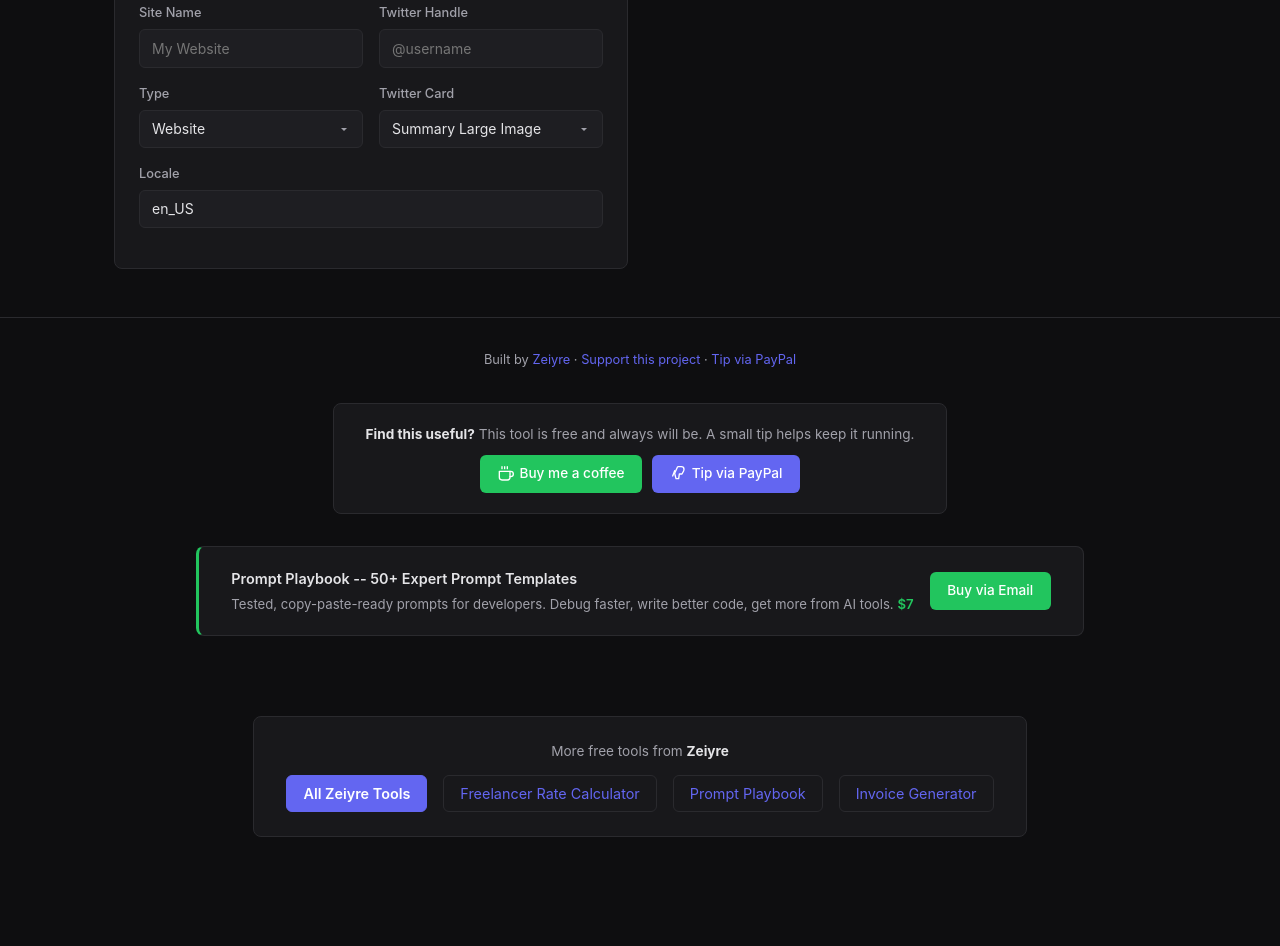
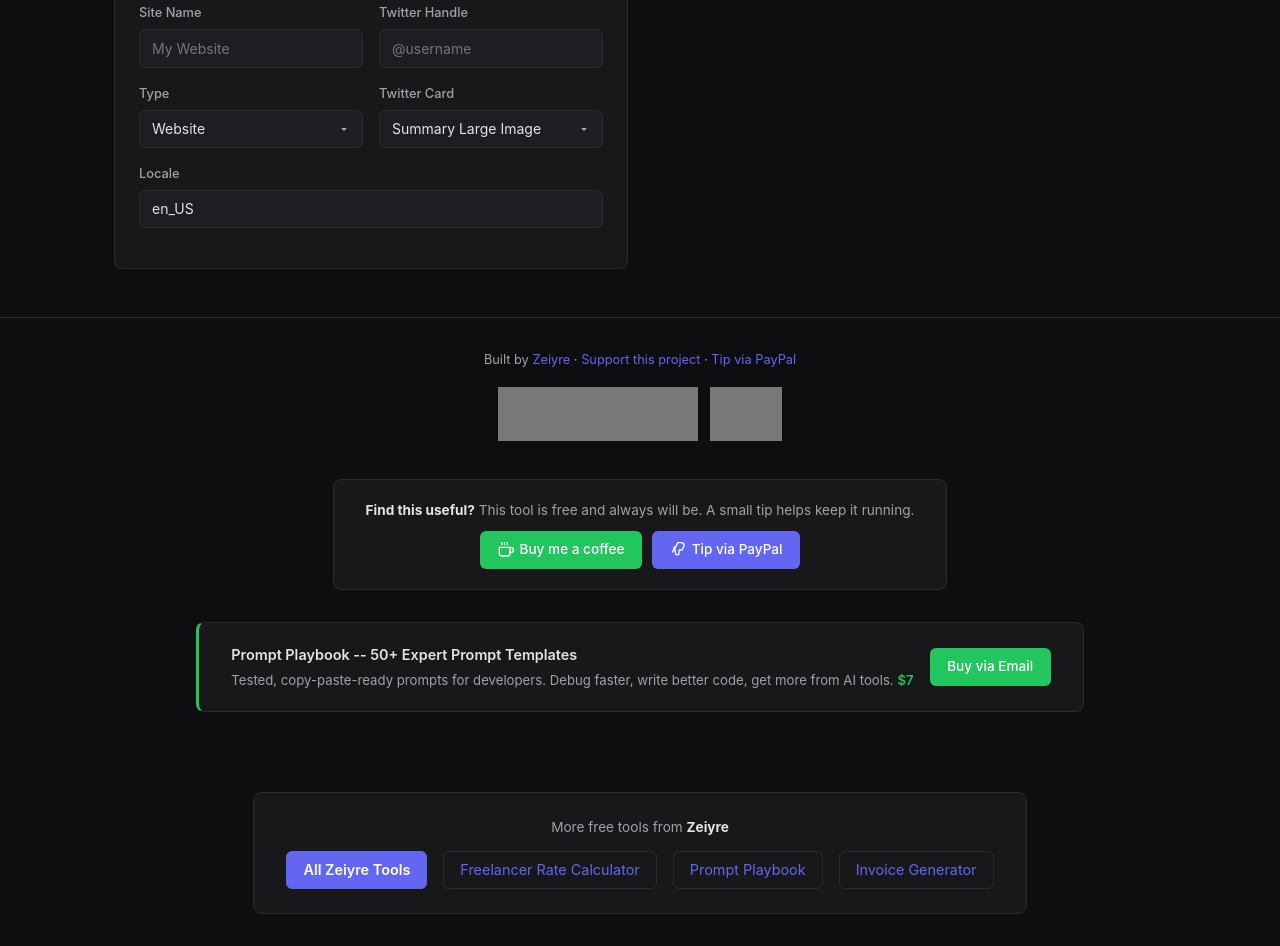
Before and after one commit to WilliamZero9/meta-tag-generator, a plain HTML site: page index.html in a window 1280 px wide. Shown: the part 606-1552 px from the top of the page. Before the commit the page ends 1475 px from the top, so only its background shows below. Drawn offline with Linux system fonts and the light colour scheme; grey boxes are pictures that could not be loaded.

Commit message:
add toolfio + dang.ai backlinks (zeiyre)

```diff
--- a/index.html
+++ b/index.html
@@ -311,6 +311,10 @@
     <a href="https://ko-fi.com/zeiyre" target="_blank" rel="noopener">Support this project</a>
     &middot;
     <a href="https://paypal.me/LiamCarey0909" target="_blank" rel="noopener">Tip via PayPal</a>
+    <div style="margin-top:1rem;display:flex;gap:12px;justify-content:center;align-items:center;flex-wrap:wrap;opacity:0.75">
+      <a href="https://toolfio.com" target="_blank" rel="dofollow"><img src="https://toolfio.com/toolfio-light-badge.png" alt="Featured on Toolfio" width="200" height="54"></a>
+      <a href="https://dang.ai/"><img src="https://cdn.prod.website-files.com/63d8afd87da01fb58ea3fbcb/6487e2868c6c8f93b4828827_dang-badge.png" alt="Dang.ai" height="54"></a>
+    </div>
   </footer>
 
   <!-- Support Banner -->
```
